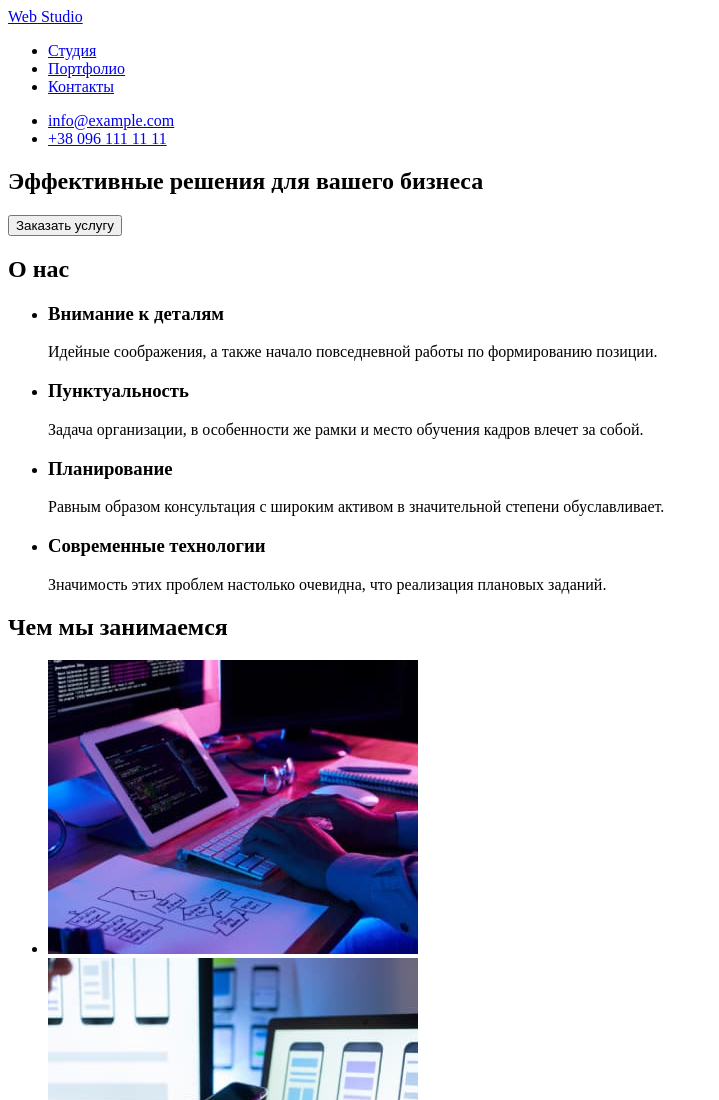
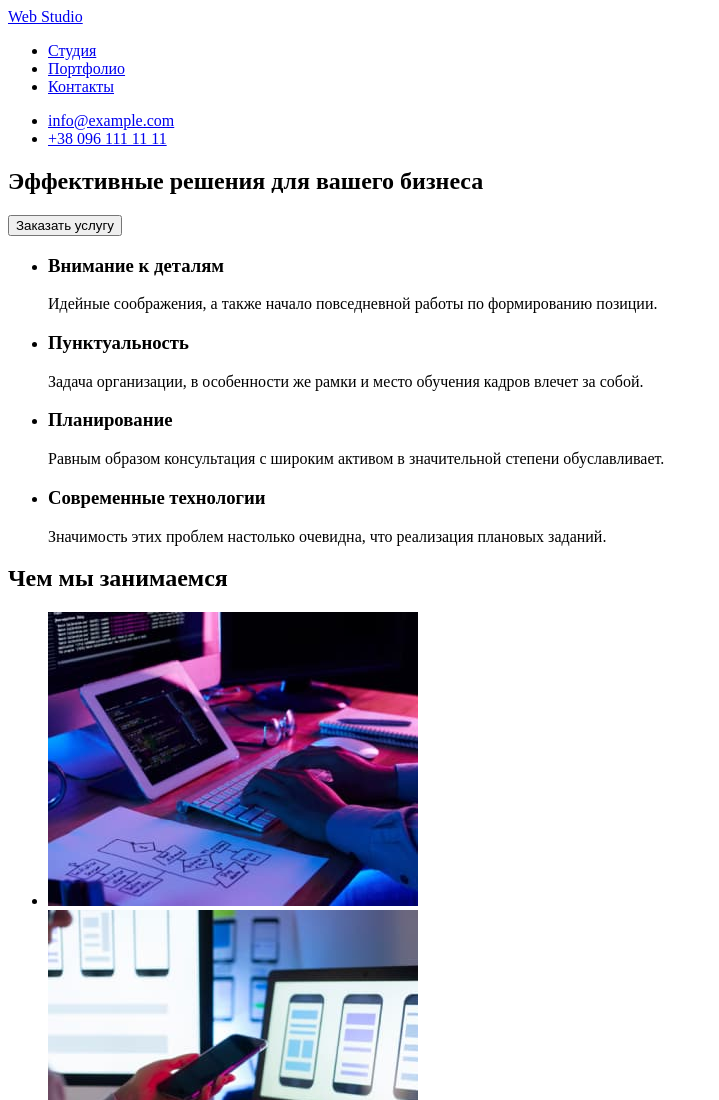
Before and after one commit to SNtAin/hw2, a plain HTML site: page index.html in a window 1280 px wide. Shown: the top 1100 px of the page, without its empty margins (0-719 px from the left). Drawn offline with Linux system fonts and the light colour scheme.

Commit message:
добавляет скрытый заголовок "о нас"

```diff
--- a/index.html
+++ b/index.html
@@ -39,7 +39,7 @@
         </section>
         <!-- advantage -->
         <section>
-            <h2>О нас</h2>
+            <h2 hidden>О нас</h2>
             <ul>
                 <li>
                     <h3>Внимание к деталям</h3>
```
